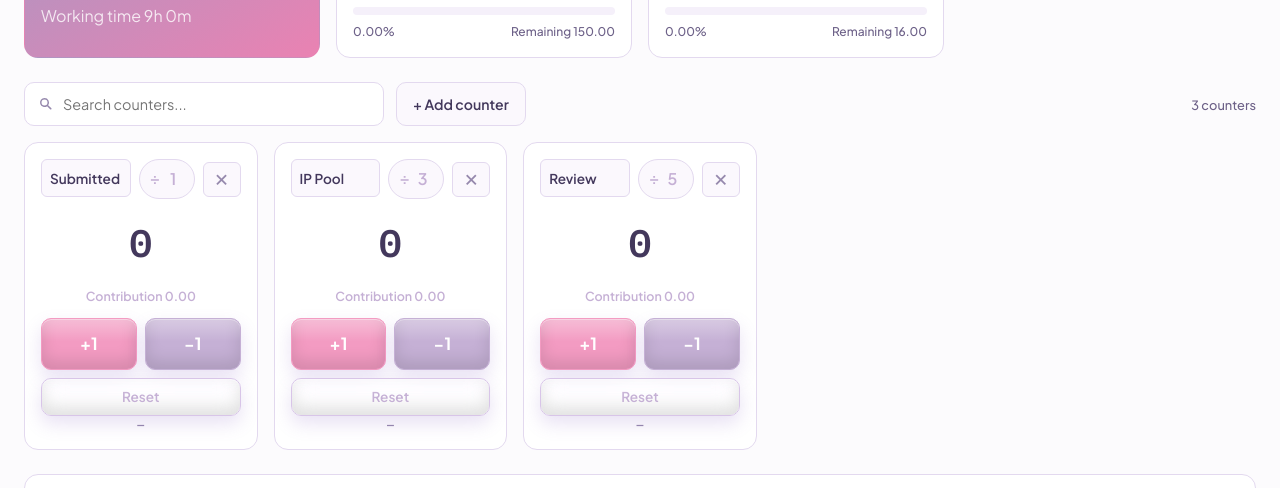
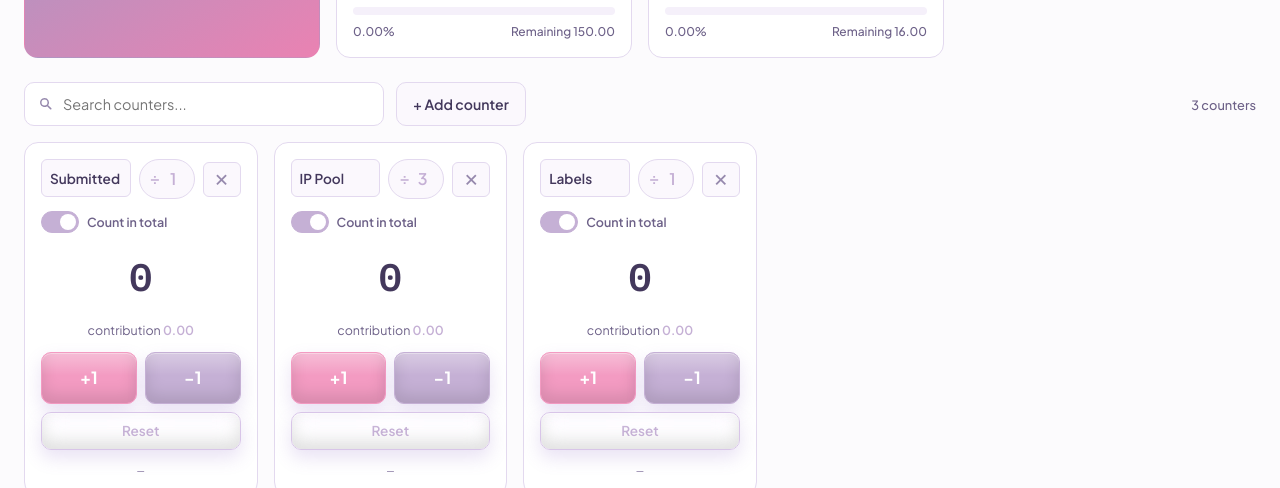
Before and after one commit to 4703mayank/productivity-dashboard, a website built with Vite: page index.html in a window 1280 px wide. Shown: the part 244-732 px from the top of the page. Built offline with nearby package versions, Linux system fonts and the light colour scheme.

Commit message:
Toggle added for sum

```diff
--- a/index.html
+++ b/index.html
@@ -58,7 +58,7 @@
             <div class="card summary__card summary__card--total">
               <span class="summary__label">Today's Total Count</span>
               <span class="summary__value" id="sumTotal">0.00</span>
-              <span class="summary__hint" id="sumWorkingTime">Working time 0h 0m</span>
+
 
             </div>
 
--- a/main.js
+++ b/main.js
@@ -103,6 +103,7 @@ function addCounter() {
         name: `Counter ${counters.length + 1}`,
         count: 0,
         ratio: 1,
+        includeInTotal: true,
         clicks: 0,
         increments: 0,
         decrements: 0,
--- a/src/counters.js
+++ b/src/counters.js
@@ -43,6 +43,7 @@ function buildCard(counter, index) {
   card.className = "counter";
   card.dataset.id = counter.id;
   if (counter.id === selectedId) card.classList.add("is-selected");
+  if (counter.includeInTotal === false) card.classList.add("is-excluded");
 
   const contrib = contribution(counter);
 
@@ -57,10 +58,22 @@ function buildCard(counter, index) {
         <button class="counter__del" data-act="del" title="Delete counter" aria-label="Delete counter">×</button>
       </div>
     </div>
+
+    <div class="counter__toggle-row">
+      <label class="counter__toggle" title="Include this counter in the total sum">
+        <input type="checkbox" data-include ${counter.includeInTotal !== false ? "checked" : ""} />
+        <span class="counter__toggle-track"><span class="counter__toggle-thumb"></span></span>
+      </label>
+      <span class="counter__toggle-label">Count in total</span>
+    </div>
+
     <div class="counter__count">
       <input type="number" min="0" step="1" value="${counter.count}" data-count aria-label="Count" />
     </div>
-    <div class="counter__contribution"> <b>Contribution <b>${round2(contrib).toFixed(2)}  </b></div>
+    <div class="counter__contribution">
+      contribution <b>${round2(contrib).toFixed(2)}</b>
+      ${counter.includeInTotal === false ? '<span class="counter__excluded-tag">Not counted</span>' : ""}
+    </div>
     <div class="counter__btns">
       <button class="counter__btn counter__btn--inc" data-act="inc">+1</button>
       <button class="counter__btn counter__btn--dec" data-act="dec">−1</button>
@@ -68,6 +81,11 @@ function buildCard(counter, index) {
     </div>
     <div class="counter__foot">${counter.lastUpdated ? "Last updated " + fmtTime(new Date(counter.lastUpdated)) : "—"}</div>
   `;
+
+  const includeEl = card.querySelector("[data-include]");
+  includeEl.addEventListener("change", () => {
+    updateCounter(counter.id, { includeInTotal: includeEl.checked });
+  });
 
   const titleEl = card.querySelector(".counter__title");
   titleEl.addEventListener("change", () => {
@@ -90,7 +108,7 @@ function buildCard(counter, index) {
   countEl.addEventListener("click", () => setSelected(counter.id));
 
   card.addEventListener("click", (e) => {
-    if (e.target === titleEl || e.target === ratioEl || e.target === countEl) return;
+    if (e.target === titleEl || e.target === ratioEl || e.target === countEl || e.target === includeEl) return;
     setSelected(counter.id);
     const act = e.target?.dataset.act;
     if (!act) return;
--- a/src/store.js
+++ b/src/store.js
@@ -3,9 +3,9 @@
 
 const KEY = "la-productivity-v2";
 
-const defaultCounters = ["Submitted", "IP Pool", "Review"];
+const defaultCounters = ["Submitted", "IP Pool", "Labels"];
 
-const defaultRatios = [1, 3, 5];
+const defaultRatios = [1, 3, 1];
 
 function buildDefaultState() {
   return {
@@ -22,6 +22,7 @@ function buildDefaultState() {
       name,
       count: 0,
       ratio: defaultRatios[i] ?? 1,
+      includeInTotal: true,
       clicks: 0,
       increments: 0,
       decrements: 0,
@@ -40,7 +41,9 @@ function load() {
     // Shallow-merge to tolerate older saves missing new fields.
     return {
       settings: { ...base.settings, ...(parsed.settings || {}) },
-      counters: Array.isArray(parsed.counters) ? parsed.counters : base.counters,
+      counters: Array.isArray(parsed.counters)
+        ? parsed.counters.map((c) => ({ includeInTotal: true, ...c }))
+        : base.counters,
       history: Array.isArray(parsed.history) ? parsed.history : [],
     };
   } catch (err) {
--- a/src/summary.js
+++ b/src/summary.js
@@ -2,7 +2,6 @@ import { getState, setState } from "./store.js";
 import {
   fmtDate,
   fmtTime,
-  fmtDuration,
   round2,
   totalContribution,
   workWindow,
@@ -25,11 +24,6 @@ export function renderSummary() {
   const total = totalContribution(counters);
   const dailyTarget = Number(settings.dailyTarget) || 0;
   const hourlyTarget = Number(settings.hourlyTarget) || 0;
-  const now = new Date();
-  const win = workWindow(settings, now);
-
-  document.getElementById("sumWorkingTime").textContent =
-    "Working time " + fmtDuration(win.elapsed);
 
   // Daily — total / editable target. Percentage is uncapped.
   const dailyRemaining = Math.max(0, dailyTarget - total);
--- a/src/utils.js
+++ b/src/utils.js
@@ -18,8 +18,13 @@ export function contribution(counter) {
   return counter.ratio > 0 ? counter.count / counter.ratio : 0;
 }
 
+// Only counters with includeInTotal !== false count toward the sum;
+// contribution() itself is untouched so a card can still show its own
+// number even while excluded from the total.
 export function totalContribution(counters) {
-  return counters.reduce((sum, c) => sum + contribution(c), 0);
+  return counters
+    .filter((c) => c.includeInTotal !== false)
+    .reduce((sum, c) => sum + contribution(c), 0);
 }
 
 // ---- Time / date formatting ----
--- a/style.css
+++ b/style.css
@@ -906,6 +906,75 @@ kbd {
 }
 }
 
+.counter__toggle-row {
+  display: flex;
+  align-items: center;
+  gap: var(--space-2);
+}
+
+.counter__toggle {
+  position: relative;
+  display: inline-flex;
+  cursor: pointer;
+}
+
+.counter__toggle input {
+  position: absolute;
+  opacity: 0;
+  width: 0;
+  height: 0;
+}
+
+.counter__toggle-track {
+  width: 38px;
+  height: 22px;
+  border-radius: 999px;
+  background: var(--surface-3);
+  border: 1px solid var(--border);
+  transition: background var(--dur) var(--ease), border-color var(--dur) var(--ease);
+  position: relative;
+}
+
+.counter__toggle-thumb {
+  position: absolute;
+  top: 2px;
+  left: 2px;
+  width: 16px;
+  height: 16px;
+  border-radius: 50%;
+  background: var(--text-3);
+  transition: transform var(--dur) var(--ease), background var(--dur) var(--ease);
+}
+
+.counter__toggle input:checked + .counter__toggle-track {
+  background: var(--primary-500);
+  border-color: var(--primary-500);
+}
+
+.counter__toggle input:checked + .counter__toggle-track .counter__toggle-thumb {
+  transform: translateX(16px);
+  background: #fff;
+}
+
+.counter__toggle-label {
+  font-size: 0.78rem;
+  font-weight: 600;
+  color: var(--text-2);
+}
+
+.counter__excluded-tag {
+  margin-left: var(--space-2);
+  font-size: 0.7rem;
+  font-weight: 600;
+  color: var(--text-3);
+  border: 1px solid var(--border);
+  border-radius: 999px;
+  padding: 1px 7px;
+}
+
+.counter.is-excluded {
+  opacity: 0.75;
+}
 
 .counter__foot {
   font-size: 0.72rem;
```
